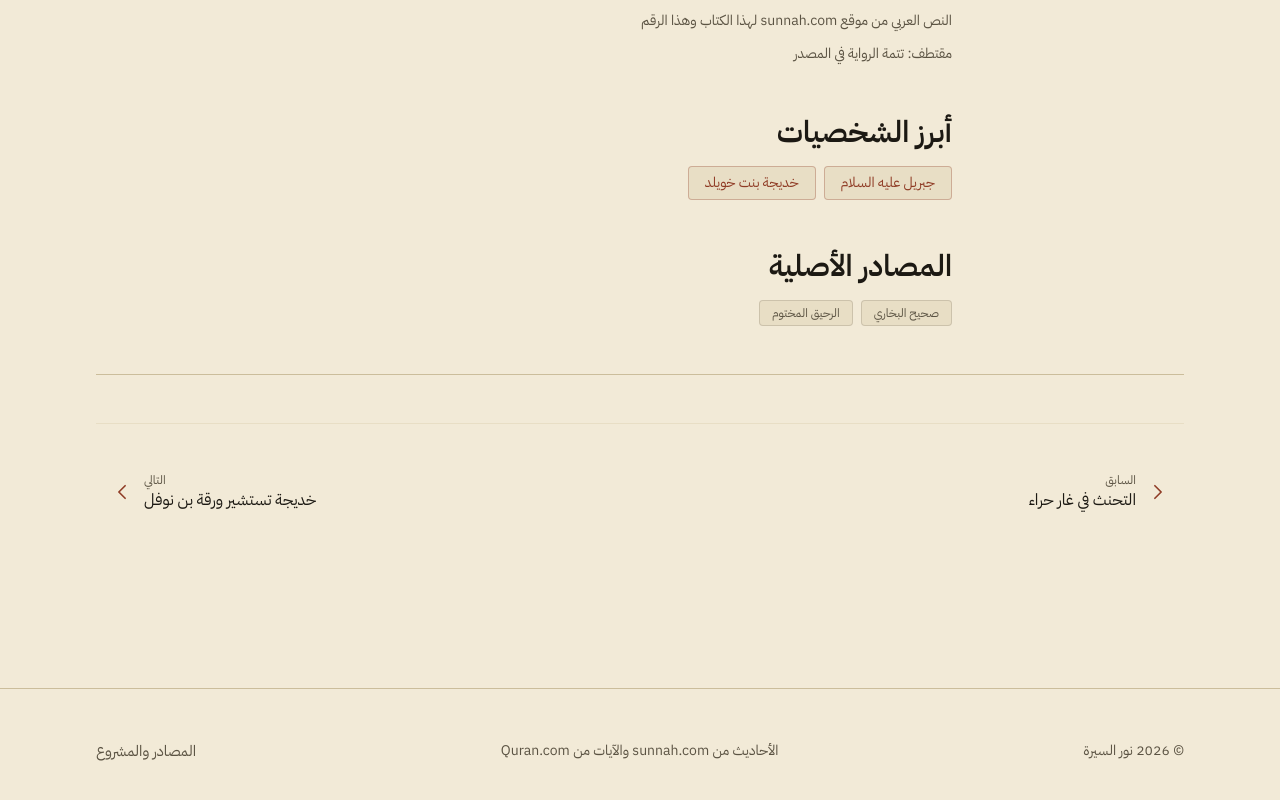
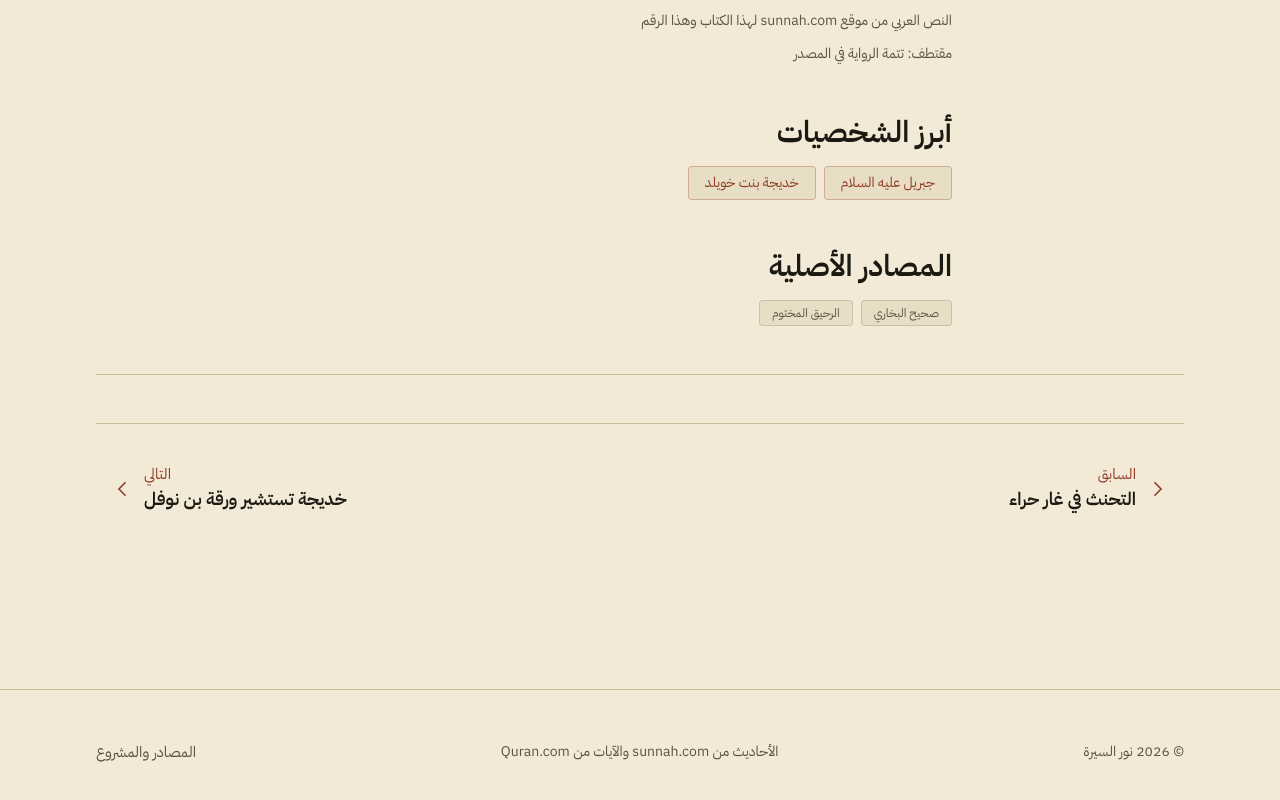
Before and after one commit to Abdalla-Eldoumani/seerah, a Next.js app: page /ar/era/meccan/mec-001 in a window 1280 px wide. Shown: the part 1916-2716 px from the top of the page. Built offline with nearby package versions, Linux system fonts and the light colour scheme; no server answers.

Commit message:
stack the previous and next links on narrow screens

```diff
--- a/src/components/navigation/EventNav.tsx
+++ b/src/components/navigation/EventNav.tsx
@@ -13,88 +13,62 @@ interface EventNavProps {
   next: EventNavLink | null;
 }
 
+const arrowClass = 'size-5 shrink-0 text-terracotta rtl:scale-x-[-1]';
+const linkClass = cn(
+  'group flex min-h-11 items-center gap-3 rounded-sm p-4 transition-colors',
+  'hover:bg-surface'
+);
+
 export default function EventNav({ prev, next }: EventNavProps) {
   const t = useTranslations('event');
 
   return (
     <nav
       aria-label={t('navPrev') + ' / ' + t('navNext')}
-      className={cn(
-        'flex items-stretch gap-4 mt-12 pt-8',
-        'border-t border-parchment-dark'
-      )}
+      className="mt-12 grid gap-2 border-t border-line pt-6 sm:grid-cols-2 sm:gap-4"
     >
-      <div className="flex-1 min-w-0">
-        {prev ? (
-          <Link
-            href={`/era/${prev.eraId}/${prev.id}`}
-            className={cn(
-              'group flex items-center gap-3 p-4 rounded-sm',
-              'hover:bg-parchment-dark/50 transition-colors'
-            )}
-          >
+      <div className="min-w-0">
+        {prev && (
+          <Link href={`/era/${prev.eraId}/${prev.id}`} className={linkClass}>
             <svg
-              className="w-5 h-5 text-gold-dark shrink-0 rtl:scale-x-[-1]"
+              className={arrowClass}
               fill="none"
               viewBox="0 0 24 24"
               strokeWidth={2}
               stroke="currentColor"
               aria-hidden="true"
             >
-              <path
-                strokeLinecap="round"
-                strokeLinejoin="round"
-                d="M15.75 19.5L8.25 12l7.5-7.5"
-              />
+              <path strokeLinecap="round" strokeLinejoin="round" d="M15.75 19.5L8.25 12l7.5-7.5" />
             </svg>
-            <div className="min-w-0">
-              <span className="block text-xs font-body text-ink-soft uppercase tracking-wider">
-                {t('navPrev')}
-              </span>
-              <span className="block text-sm md:text-base font-display text-ink truncate group-hover:text-gold-dark transition-colors">
-                {prev.title}
-              </span>
-            </div>
+            <span className="min-w-0">
+              <span className="place-label block">{t('navPrev')}</span>
+              <span className="block font-display text-lg font-bold text-ink">{prev.title}</span>
+            </span>
           </Link>
-        ) : (
-          <div />
         )}
       </div>
 
-      <div className="flex-1 min-w-0">
-        {next ? (
+      <div className="min-w-0">
+        {next && (
           <Link
             href={`/era/${next.eraId}/${next.id}`}
-            className={cn(
-              'group flex items-center justify-end gap-3 p-4 rounded-sm text-end',
-              'hover:bg-parchment-dark/50 transition-colors'
-            )}
+            className={cn(linkClass, 'justify-end text-end')}
           >
-            <div className="min-w-0">
-              <span className="block text-xs font-body text-ink-soft uppercase tracking-wider">
-                {t('navNext')}
-              </span>
-              <span className="block text-sm md:text-base font-display text-ink truncate group-hover:text-gold-dark transition-colors">
-                {next.title}
-              </span>
-            </div>
+            <span className="min-w-0">
+              <span className="place-label block">{t('navNext')}</span>
+              <span className="block font-display text-lg font-bold text-ink">{next.title}</span>
+            </span>
             <svg
-              className="w-5 h-5 text-gold-dark shrink-0 rtl:scale-x-[-1]"
+              className={arrowClass}
               fill="none"
               viewBox="0 0 24 24"
               strokeWidth={2}
               stroke="currentColor"
               aria-hidden="true"
             >
-              <path
-                strokeLinecap="round"
-                strokeLinejoin="round"
-                d="M8.25 4.5l7.5 7.5-7.5 7.5"
-              />
+              <path strokeLinecap="round" strokeLinejoin="round" d="M8.25 4.5l7.5 7.5-7.5 7.5" />
             </svg>
           </Link>
-        ) : (
-          <div />
         )}
       </div>
     </nav>
```
